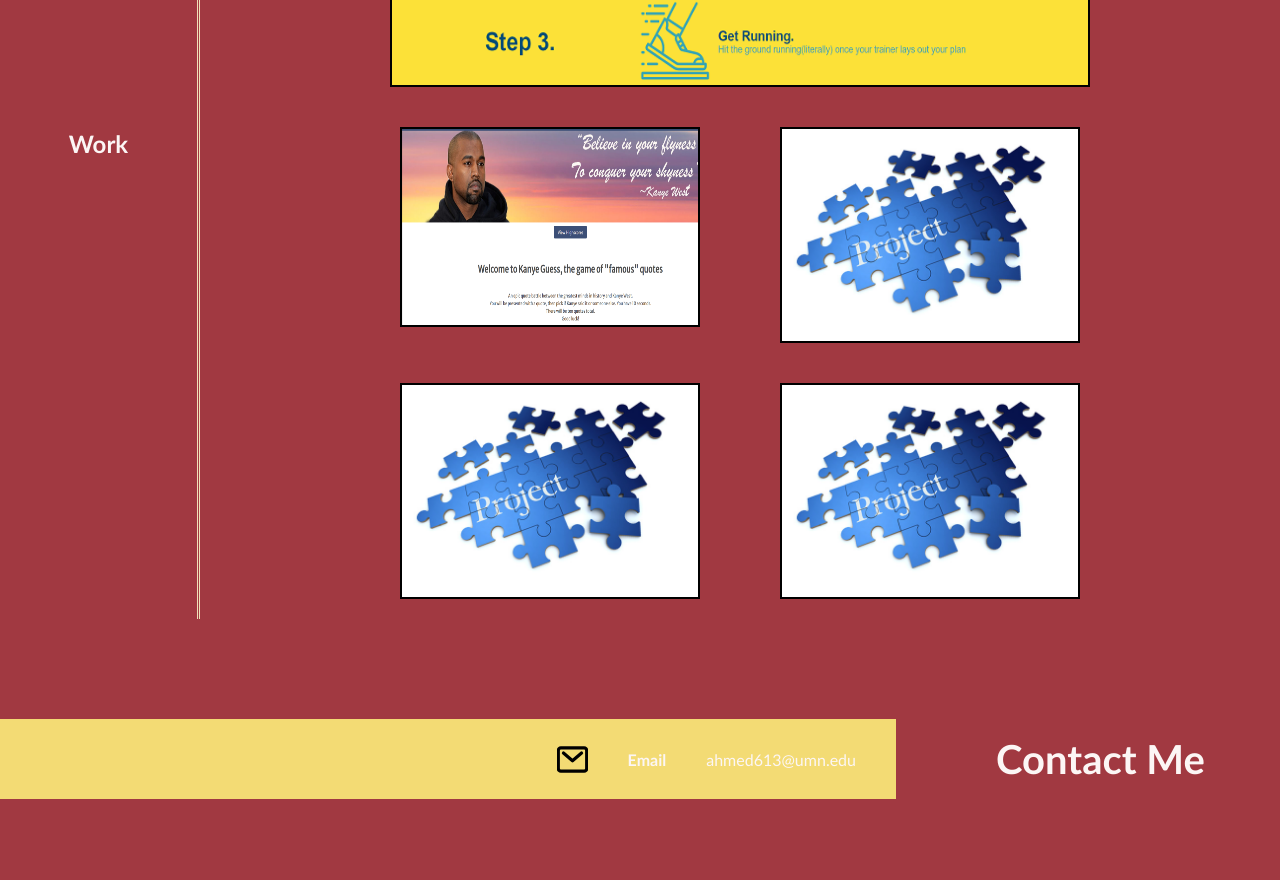
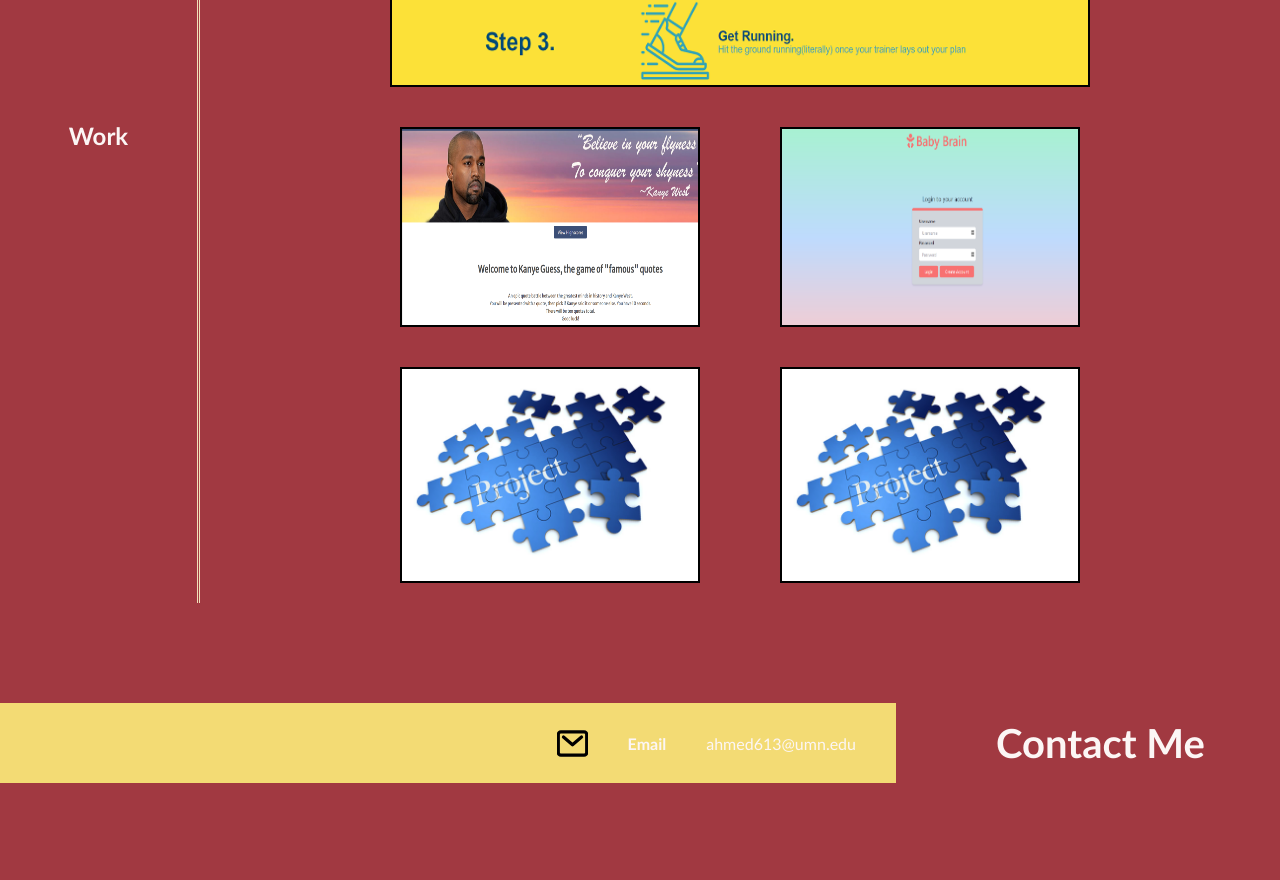
Before and after one commit to azizahmed77/portfolio, a plain HTML site: page index.html in a window 1280 px wide. Shown: the part 920-1800 px from the top of the page. Drawn offline with Linux system fonts and the light colour scheme.

Commit message:
babybrain

```diff
--- a/index.html
+++ b/index.html
@@ -91,8 +91,10 @@
 
 
                 <div class="card-container">
-                    <img src="assets/images/placeholder.jpg" alt="placeholder image" class="placeholder">
-                    <div class="overlay">Placeholder</div>
+                    <a href="https://arcane-retreat-82910.herokuapp.com/home">
+                        <img src="assets/images/baby.png" alt="placeholder image" class="placeholder">
+                    </a>
+                    <div class="overlay">Baby Brain</div>
                 </div>
 
 
```
Also changed, not shown: assets/images/baby.png (added).
